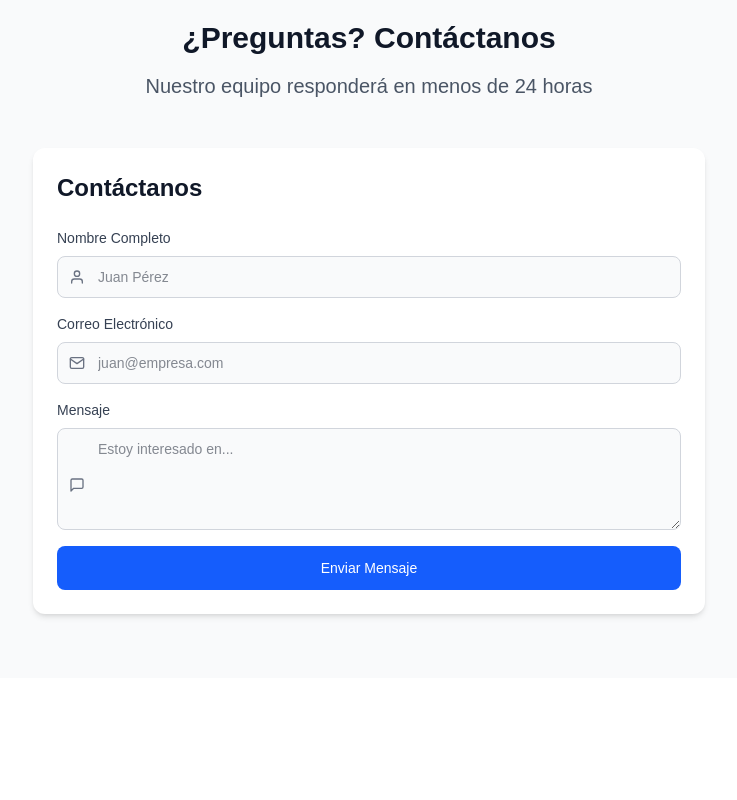
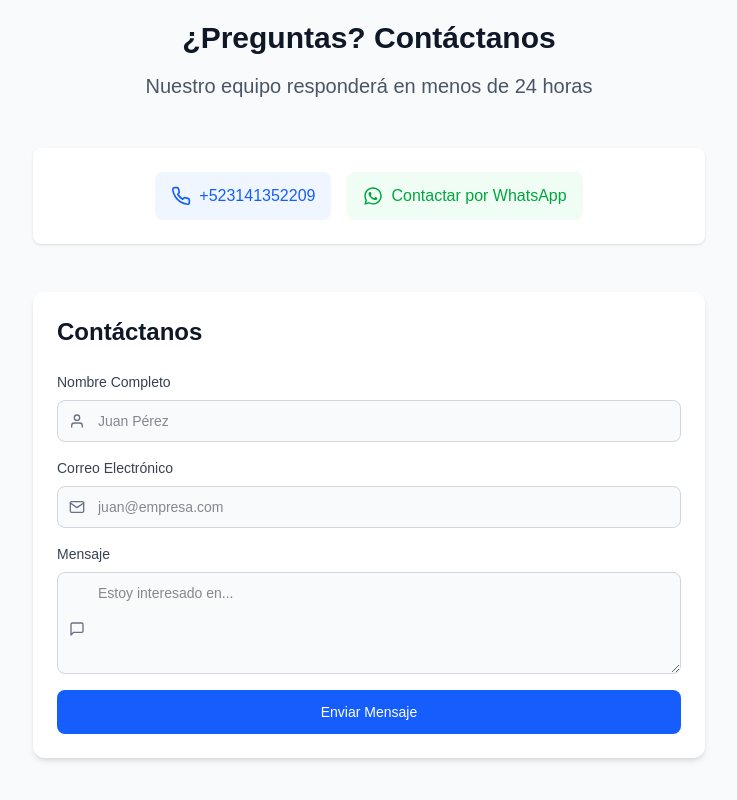
Before and after one commit to chucoyos/facturasmanzanillo, a Next.js app: page / in a window 1280 px wide. Shown: the part 2236-3036 px from the top of the page, without its empty margins (271-1008 px from the left). Before the commit the page ends 2914 px from the top, so only its background shows below. Built offline with nearby package versions, Linux system fonts and the light colour scheme.

Commit message:
Add ContactSection

```diff
--- /dev/null
+++ b/app/components/ContactInfo.js
@@ -0,0 +1,39 @@
+"use client";
+
+import { FiPhone } from "react-icons/fi";
+import { FaWhatsapp } from "react-icons/fa";
+import { motion } from "framer-motion";
+
+export default function ContactInfo() {
+  const phoneNumber = "+523141352209"; // Replace with your number
+  const whatsappMessage = "Estoy interesado en el sistema de facturación electrónica";
+
+  return (
+    <motion.div
+      initial={{ opacity: 0, y: 20 }}
+      whileInView={{ opacity: 1, y: 0 }}
+      transition={{ duration: 0.5 }}
+      className="max-w-2xl mx-auto flex flex-col sm:flex-row gap-4 justify-center items-center bg-white dark:bg-gray-800 p-6 rounded-lg shadow-sm"
+    >
+      {/* Phone Number */}
+      <a
+        href={`tel:${phoneNumber}`}
+        className="flex items-center gap-2 px-4 py-3 bg-blue-50 dark:bg-blue-900/20 text-blue-600 dark:text-blue-400 rounded-lg hover:bg-blue-100 dark:hover:bg-blue-900/30 transition-colors"
+      >
+        <FiPhone className="w-5 h-5" />
+        <span className="font-medium">{phoneNumber}</span>
+      </a>
+
+      {/* WhatsApp */}
+      <a
+        href={`https://wa.me/${phoneNumber}?text=${encodeURIComponent(whatsappMessage)}`}
+        target="_blank"
+        rel="noopener noreferrer"
+        className="flex items-center gap-2 px-4 py-3 bg-green-50 dark:bg-green-900/20 text-green-600 dark:text-green-400 rounded-lg hover:bg-green-100 dark:hover:bg-green-900/30 transition-colors"
+      >
+        <FaWhatsapp className="w-5 h-5" />
+        <span className="font-medium">Contactar por WhatsApp</span>
+      </a>
+    </motion.div>
+  );
+}
--- a/app/components/ContactSection.js
+++ b/app/components/ContactSection.js
@@ -2,6 +2,7 @@
 
 import { motion } from "framer-motion";
 import ContactForm from "./ContactForm";
+import ContactInfo from "./ContactInfo";
 
 export default function ContactSection() {
   return (
@@ -22,6 +23,10 @@ export default function ContactSection() {
           </p>
         </motion.div>
 
+        <div className="mb-12">
+          <ContactInfo />
+        </div>
+
         <ContactForm />
       </div>
     </section>
```
Also changed, not shown: app/components/ContactForm.js (+123 -0 lines).
